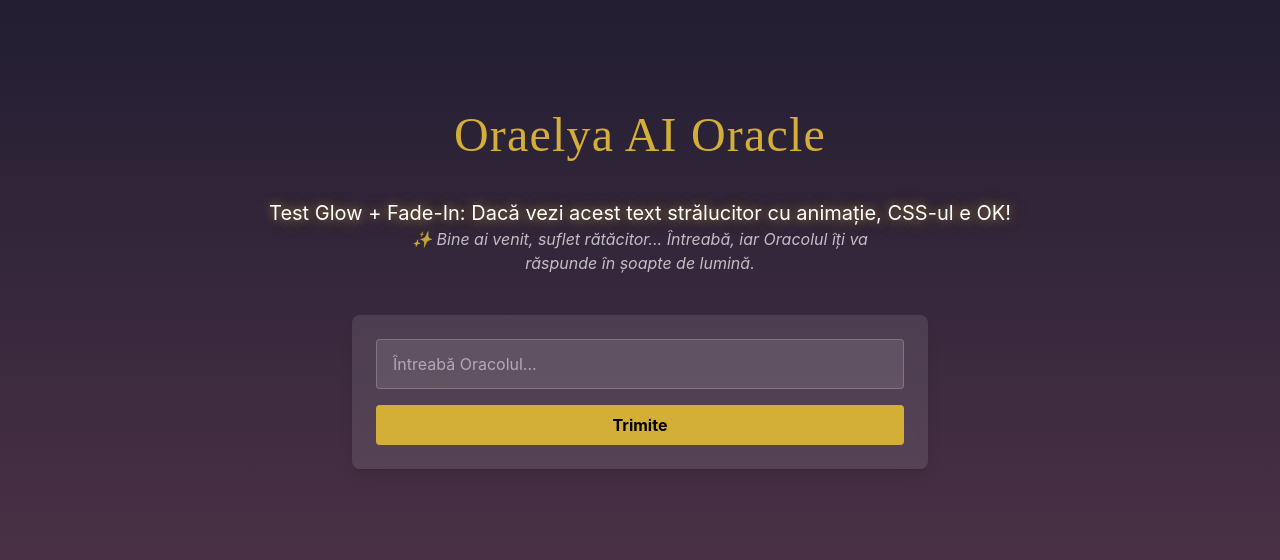
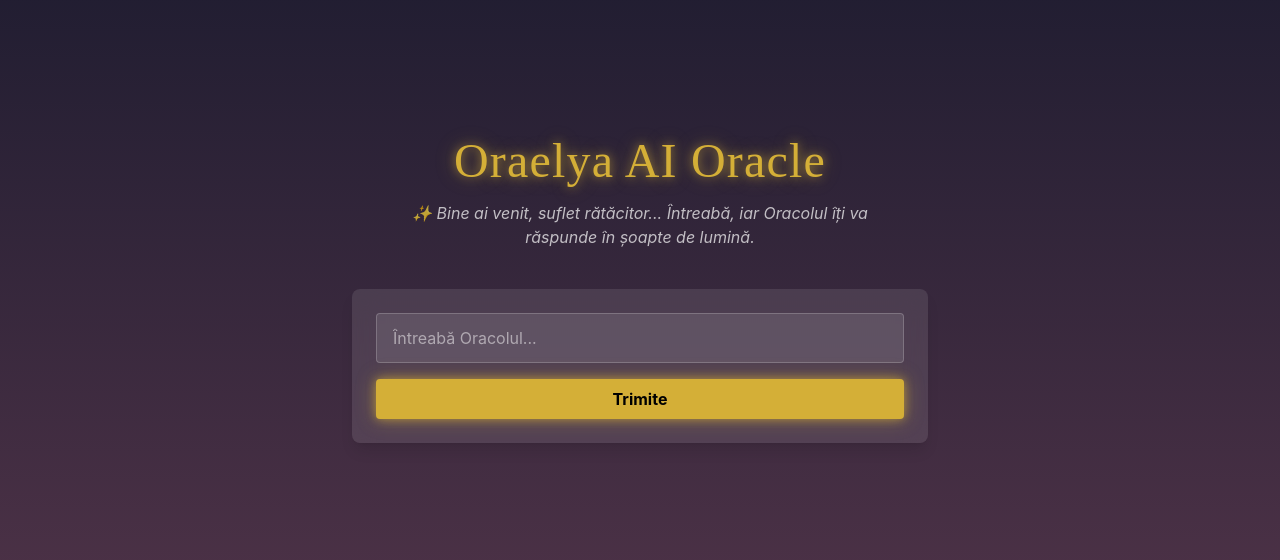
Before and after one commit to mavacu/oraelya-chat, a Next.js app: page / in a window 1280 px wide. Shown: the part 110-670 px from the top of the page. Built offline with nearby package versions, Linux system fonts and the light colour scheme.

Commit message:
Update ChatBox.js

```diff
--- a/components/ChatBox.js
+++ b/components/ChatBox.js
@@ -28,15 +28,11 @@ export default function ChatBox() {
 
   return (
     <div className="min-h-screen bg-mystic-gradient text-white font-body flex flex-col items-center justify-center px-4 py-10">
-      <h1 className="text-4xl md:text-5xl font-oraelya mb-4 tracking-wide text-goldLight">
+      <h1 className="text-4xl md:text-5xl font-oraelya mb-4 tracking-wide text-goldLight text-glow">
         Oraelya AI Oracle
       </h1>
 
-    <div className="text-glow animate-fade-in text-xl mt-6">
-  Test Glow + Fade-In: Dacă vezi acest text strălucitor cu animație, CSS-ul e OK!
-</div>
-
-      <p className="text-center text-white/70 mb-10 max-w-lg italic">
+      <p className="text-center text-white/70 mb-10 max-w-lg italic animate-fade-in">
         ✨ Bine ai venit, suflet rătăcitor... Întreabă, iar Oracolul îți va răspunde în șoapte de lumină.
       </p>
 
@@ -52,7 +48,7 @@ export default function ChatBox() {
         <button
           type="submit"
           disabled={loading}
-          className="w-full bg-goldLight text-black py-2 rounded font-bold transition duration-300 hover:brightness-110 hover:shadow-md"
+          className="w-full bg-goldLight text-black py-2 rounded font-bold transition duration-300 hover:brightness-110 hover:shadow-md btn-glow"
         >
           {loading ? 'Oraelya ascultă...' : 'Trimite'}
         </button>
```
